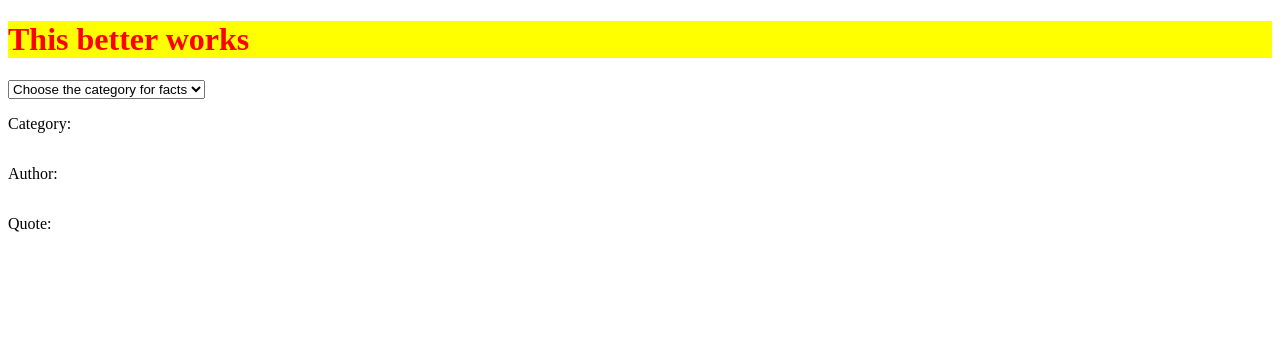
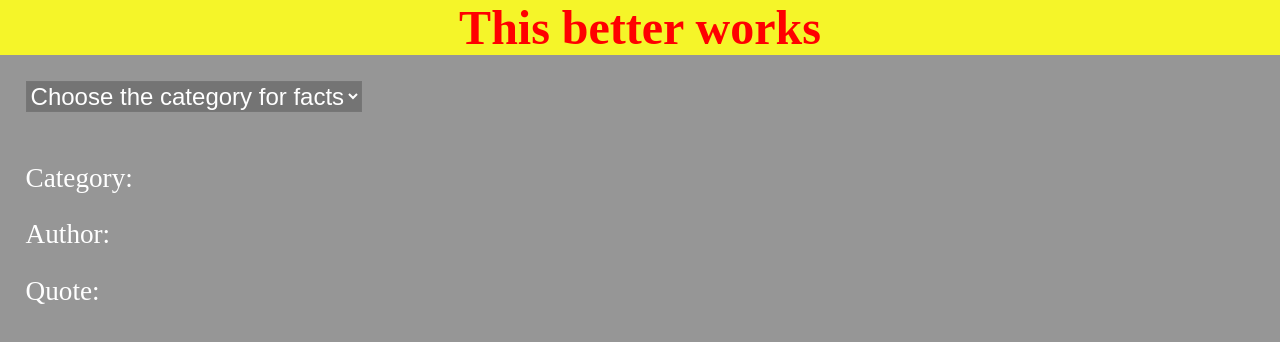
Before and after one commit to Amu7ya/Quote, a plain HTML site: page index.html in a window 1280 px wide. Drawn offline with Linux system fonts and the light colour scheme; a script that the page names is missing.

Commit message:
added some style

```diff
--- a/style.css
+++ b/style.css
@@ -1,6 +1,22 @@
+* {
+  margin: 0;
+  padding: 0;
+}
+body {
+  background-color: rgba(0, 0, 0, 0.41);
+}
+
 h1 {
   color: red;
-  background-color: yellow;
+  background-color: rgb(245, 245, 41);
+  text-align: center;
+  font-size: 3em;
+}
+.quote select {
+  margin: 2%;
+  background-color: rgba(0, 0, 0, 0.227);
+  color: white;
+  font-size: 1.5em;
 }
 .quo1,
 .quo2,
@@ -10,4 +26,12 @@ h1 {
   align-items: center;
   flex-direction: row;
   flex-wrap: wrap;
+  margin: 2%;
+  color: white;
+  font-size: 1.7em;
 }
+
+.quo3 .finalquote {
+  flex: 1;
+  max-width: 100%;
+}
```
